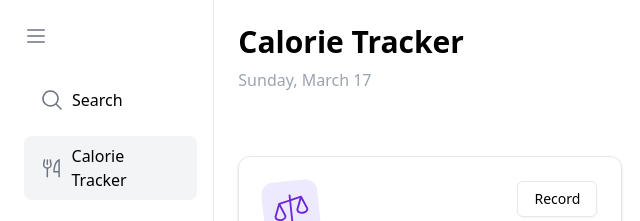
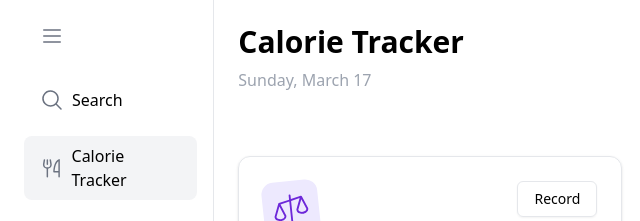
Before and after one commit to plutos28/metamorph, a website: page index.html in a window 1280 px wide. Shown: the top 221 px of the page, 0-640 px from the left. Drawn offline with Linux system fonts and the light colour scheme.

Commit message:
align sidebar icons

```diff
--- a/index.html
+++ b/index.html
@@ -12,7 +12,7 @@
         <!-- for navigation drawar -->
         <aside class="lg:w-1/5 xl:w-1/6 pt-6 pl-6 pr-4">
             <div class="">
-                <svg class="fill-gray-500" xmlns="http://www.w3.org/2000/svg" width="24" height="24" fill="#000000" viewBox="0 0 256 256"><path d="M224,128a8,8,0,0,1-8,8H40a8,8,0,0,1,0-16H216A8,8,0,0,1,224,128ZM40,72H216a8,8,0,0,0,0-16H40a8,8,0,0,0,0,16ZM216,184H40a8,8,0,0,0,0,16H216a8,8,0,0,0,0-16Z"></path></svg>
+                <svg class="ml-4 fill-gray-500" xmlns="http://www.w3.org/2000/svg" width="24" height="24" fill="#000000" viewBox="0 0 256 256"><path d="M224,128a8,8,0,0,1-8,8H40a8,8,0,0,1,0-16H216A8,8,0,0,1,224,128ZM40,72H216a8,8,0,0,0,0-16H40a8,8,0,0,0,0,16ZM216,184H40a8,8,0,0,0,0,16H216a8,8,0,0,0,0-16Z"></path></svg>
             </div>
             <ul class="mt-8 space-y-4">
                 <li class="flex rounded-lg space-x-2 items-center px-4 py-2 hover:bg-gray-100">
```
Also changed, not shown: output.css.
